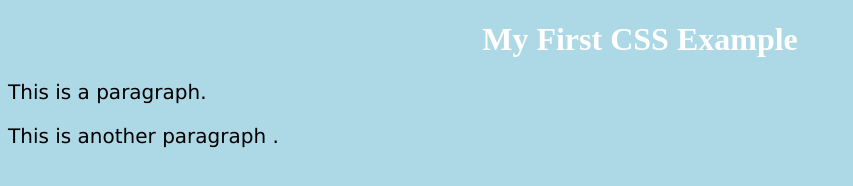
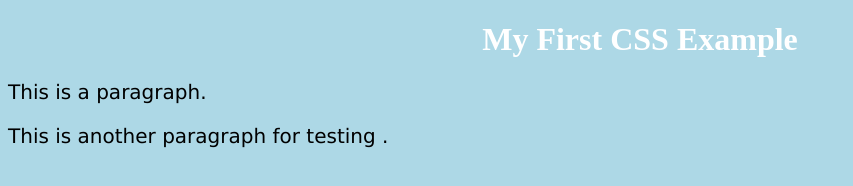
Before and after one commit to bchauleu/website, a plain HTML site: page index.html in a window 1280 px wide. Shown: the whole page, without its empty margins (0-853 px from the left). Drawn offline with Linux system fonts and the light colour scheme.

Commit message:
testing first commit

```diff
--- a/index.html
+++ b/index.html
@@ -21,7 +21,7 @@ p {
 
 <h1>My First CSS Example</h1>
 <p>This is a paragraph.</p>
-<p>This is another paragraph .</p>
+<p>This is another paragraph for testing .</p>
 
 </body>
 </html>
```
